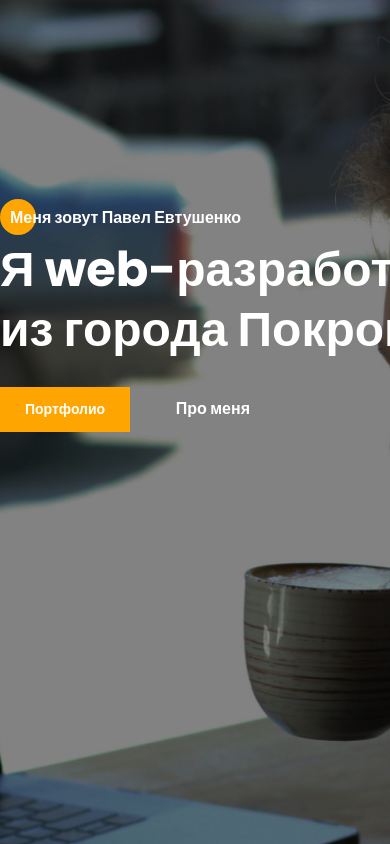
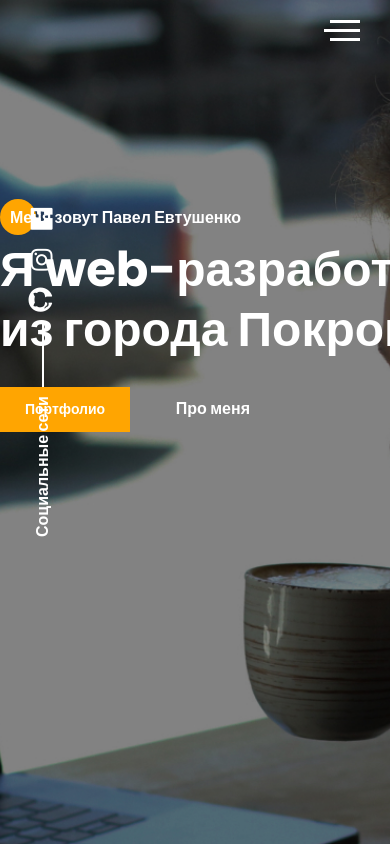
Before and after one commit to stclamp/my_portfolio, a website: page src/index.html in a window 390 px wide. Shown: the top 844 px of the page. Drawn offline with nearby package versions, Linux system fonts and the light colour scheme; files that its build step writes are made by us from their sources; files whose address does not match are found by name.

Commit message:
addsocial & hamburger lines

```diff
--- a/src/index.html
+++ b/src/index.html
@@ -55,7 +55,19 @@
 </head>
 
 <body>
+  <aside class="sidepanel">
+    <a href="#" class="sidepanel__link"><i class="fab fa-facebook"></i></a>
+    <a href="#" class="sidepanel__link"><i class="fab fa-instagram"></i></a>
+    <a href="#" class="sidepanel__link"><i class="fab fa-github"></i></a>
+    <div class="sidepanel__divider"></div>
+    <div class="sidepanel__text"><span>Социальные сети</span></div>
+  </aside>
   <section class="promo">
+    <div class="hamburger">
+      <span></span>
+      <span class="long"></span>
+      <span></span>
+    </div>
     <div class="container">
       <div class="title title_fz16 promo__subtitle">Меня зовут Павел Евтушенко</div>
       <h1 class="title title_fz48 promo__title">Я web-разработчик из города Покровск</h1>
@@ -66,7 +78,7 @@
     </div>
   </section>
 
-  <script src="script.js"></script>
+  <!-- <script src="script.js"></script> -->
 </body>
 
 </html>
--- /dev/null
+++ b/src/sass/blocks/_menu.scss
@@ -0,0 +1,22 @@
+.hamburger {
+    position: absolute;
+    height: 21px;
+    top: 20px;
+    right: 30px;
+    display: flex;
+    flex-direction: column;
+    justify-content: space-between;
+    align-items: flex-end;
+    cursor: pointer;
+
+    span {
+        width: 30px;
+        height: 3px;
+        background: #fff;
+        display: block;
+    }
+
+    span.long {
+        width: 36px;
+    }
+}
--- /dev/null
+++ b/src/sass/blocks/_sidepanel.scss
@@ -0,0 +1,41 @@
+.sidepanel {
+    position: fixed;
+    top: 200px;
+    left: 30px;
+    z-index: 3;
+    height: 340px;
+    display: flex;
+    flex-direction: column;
+    justify-content: space-between;
+    align-items: center;
+
+    &__divider {
+        width: 2px;
+        height: 65px;
+        background: #fff;
+    }
+
+    &__link {
+        color: #fff;
+        font-size: 25px;
+        transform: rotate(-90deg);
+
+        &:hover {
+            color: $main-color;
+        }
+    }
+
+    &__text {
+        height: 150px;
+        width: 25px;
+        color: #fff;
+        font-size: 16px;
+        font-weight: 700;
+
+        span {
+            transform: rotate(-90deg) translate(-40%, -260%);
+            display: block;
+            width: 150px;
+        }
+    }
+}
--- a/src/sass/style.scss
+++ b/src/sass/style.scss
@@ -6,9 +6,11 @@
 * {
   box-sizing: border-box;
   font-family: "Poppins", sans-serif;
+
   &::after {
     box-sizing: border-box;
   }
+
   &::before {
     box-sizing: border-box;
   }
@@ -22,3 +24,5 @@
 @import "blocks/title";
 @import "blocks/button";
 @import "blocks/promo";
+@import "blocks/sidepanel";
+@import "blocks/menu";
```
Also changed, not shown: dist/css/style.min.css, dist/index.html.
